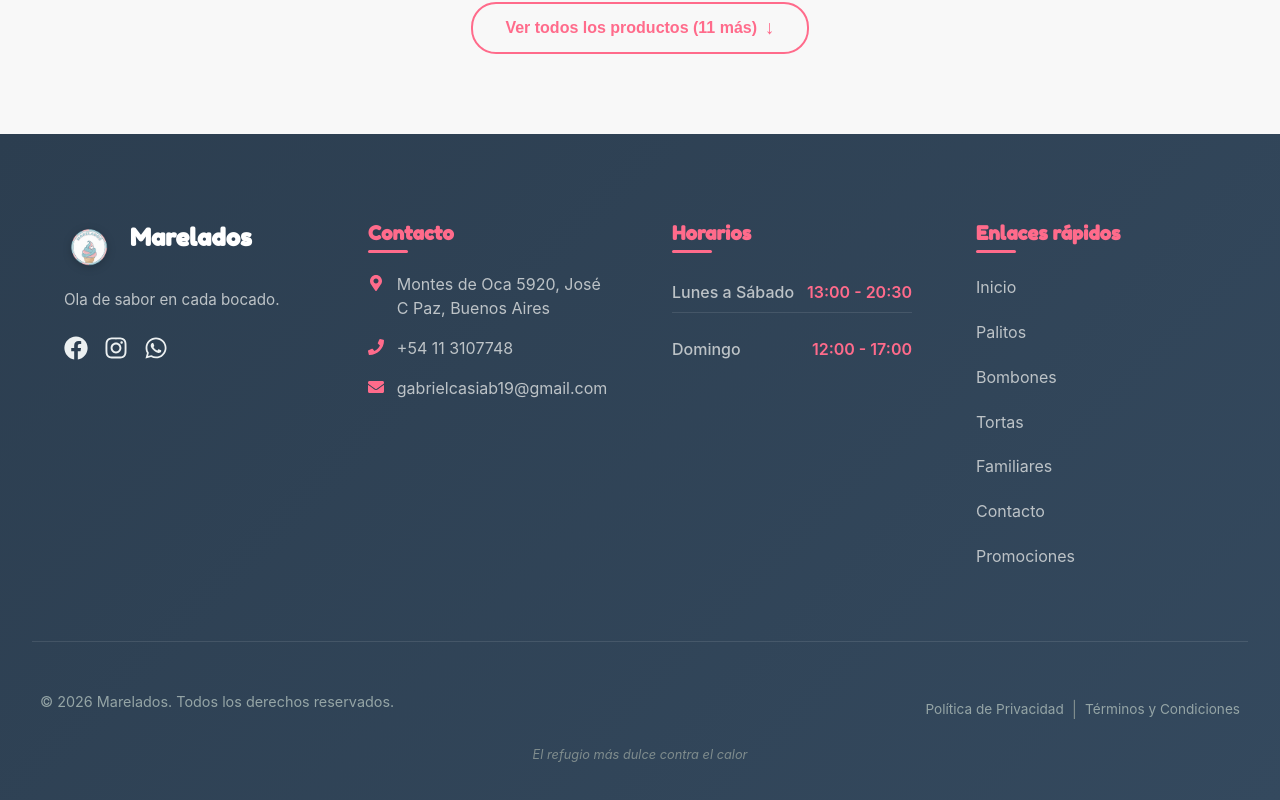
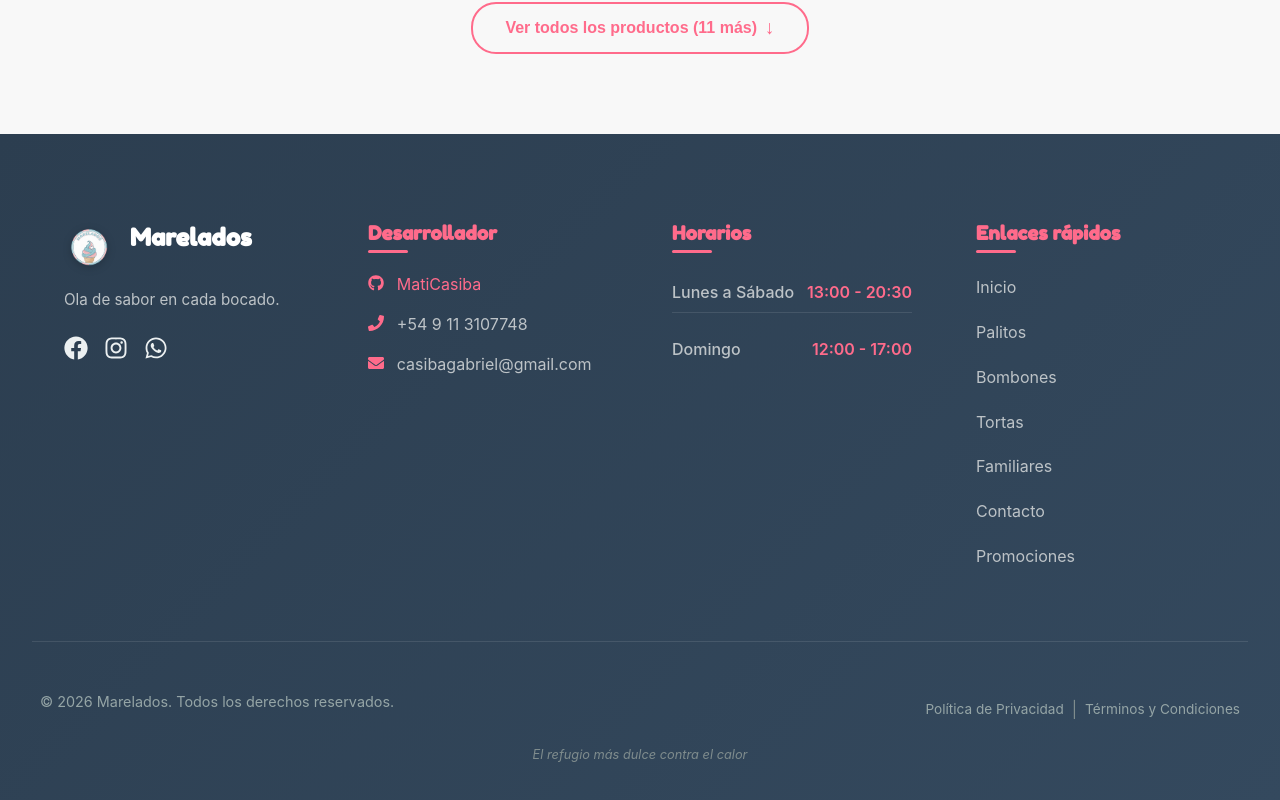
Before and after one commit to MatiCasiba/page-cream-marealdos, a React (Vite) app: page / in a window 1280 px wide. Shown: the part 1478-2278 px from the top of the page. Built offline with nearby package versions, Linux system fonts and the light colour scheme.

Commit message:
Modificaciones en el footer

```diff
--- a/src/components/footer/Footer.jsx
+++ b/src/components/footer/Footer.jsx
@@ -1,4 +1,4 @@
-import { FaEnvelope, FaFacebook, FaInstagram, FaMapMarkerAlt, FaPhone, FaWhatsapp } from "react-icons/fa"
+import { FaEnvelope, FaFacebook, FaGithub, FaInstagram, FaPhone, FaWhatsapp } from "react-icons/fa"
 import './Footer.scss'
 
 const Footer = () => {
@@ -22,32 +22,32 @@ const Footer = () => {
           </p>
 
           <div className="social-media">
-            <a href="#" target="_blank" rel="noopener noreferrer" aria-label="Facebook">
+            <a href="#" target="_blank" rel="noopener noreferrer" aria-label="Facebook" title="Facebook">
               <FaFacebook className="social-icon" />
             </a>
-            <a href="#" target="_blank" rel="noopener noreferrer" aria-label="Instagram">
+            <a href="#" target="_blank" rel="noopener noreferrer" aria-label="Instagram" title="Instagram">
               <FaInstagram className="social-icon" />
             </a>
-            <a href="#" target="_blank" rel="noopener noreferrer" aria-label="WhatsApp">
+            <a href="#" target="_blank" rel="noopener noreferrer" aria-label="WhatsApp" title="WhatsApp">
               <FaWhatsapp className="social-icon" />
             </a>
           </div>
         </div>
 
         <div className="footer-section">
-          <h4 className="footer-subtitle">Contacto</h4>
+          <h4 className="footer-subtitle">Desarrollador</h4>
           <ul className="contact-list">
             <li className="contact-item">
-              <FaMapMarkerAlt className="contact-icon" />
-              <span>Montes de Oca 5920, José C Paz, Buenos Aires</span>
+              <FaGithub className="contact-icon" />
+              <span><a href="https://github.com/MatiCasiba" target="_blank" rel="noopener noreferrer">MatiCasiba</a></span>
             </li>
             <li className="contact-item">
               <FaPhone className="contact-icon" />
-              <span>+54 11 3107748</span>
+              <span>+54 9 11 3107748</span>
             </li>
             <li className="contact-item">
               <FaEnvelope className="contact-icon" />
-              <span>gabrielcasiab19@gmail.com</span>
+              <span>casibagabriel@gmail.com</span>
             </li>
           </ul>
         </div>
```
